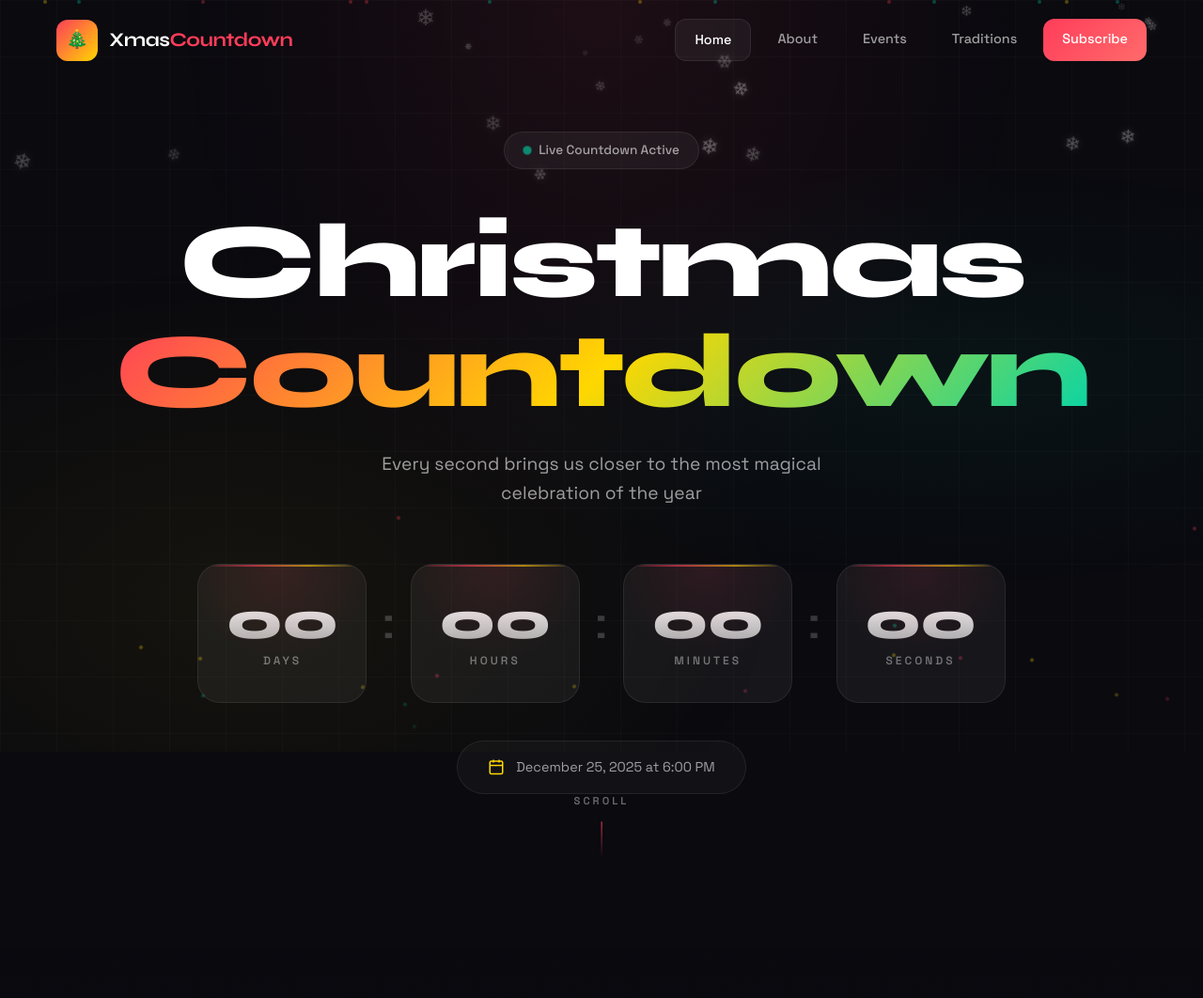
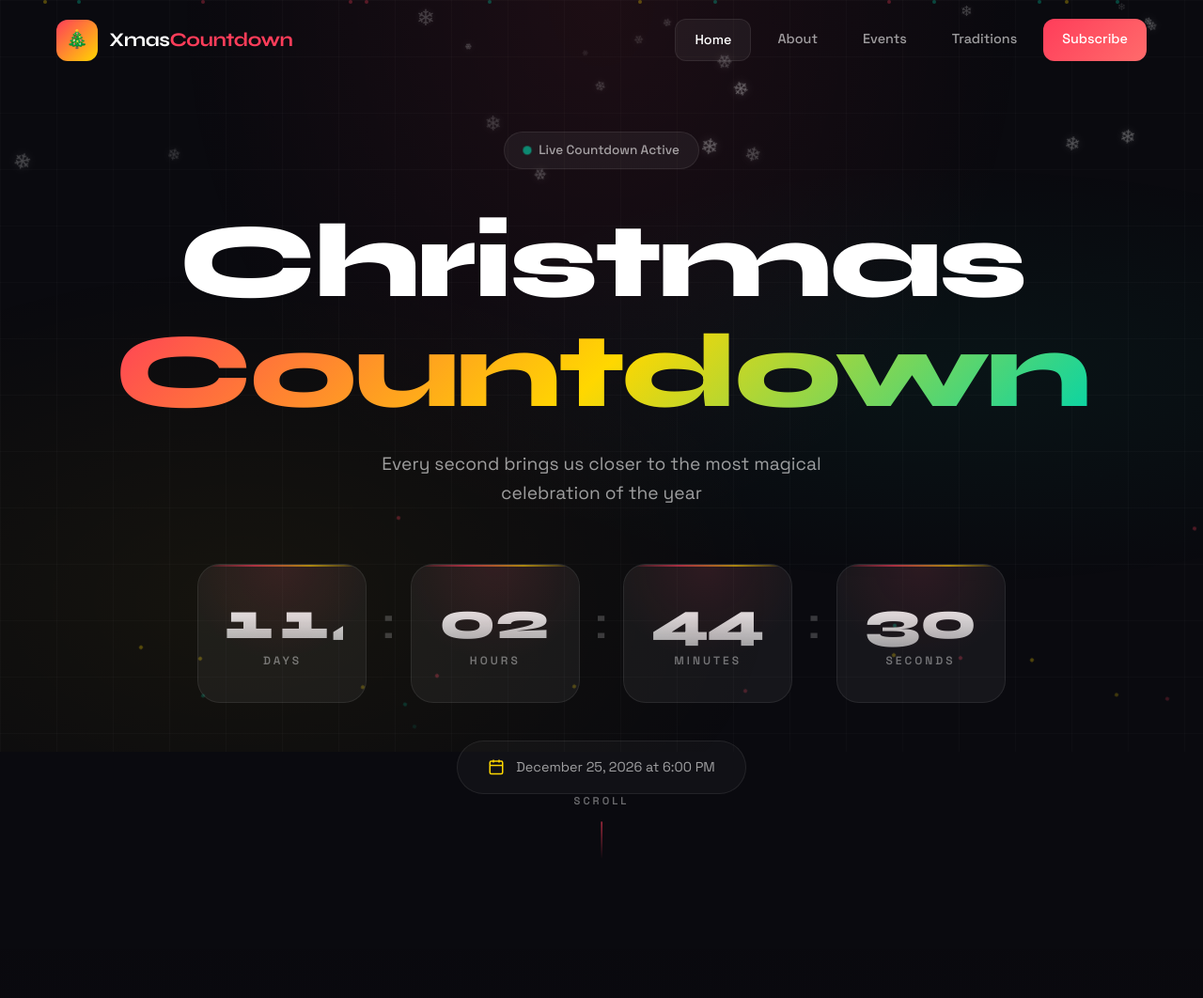
Before and after one commit to AvhadAnuja/avcoe_day, a plain HTML site: page index.html in a window 1280 px wide. Shown: the top 1062 px of the page at 94% size. Drawn offline with Linux system fonts and the light colour scheme.

Commit message:
Add files via upload

```diff
--- a/index.html
+++ b/index.html
@@ -80,7 +80,7 @@ https://templatemo.com/tm-605-xmas-countdown
                     <line x1="8" y1="2" x2="8" y2="6"></line>
                     <line x1="3" y1="10" x2="21" y2="10"></line>
                 </svg>
-                December 25, 2025 at 6:00 PM
+                <span id="targetDateText">December 25 at 6:00 PM</span>
             </div>
         </div>
 
--- a/templatemo-605-countdown-scripts.js
+++ b/templatemo-605-countdown-scripts.js
@@ -34,10 +34,22 @@ function createParticles() {
    }
 }
 
-// Countdown Timer - Target: December 25, 2025 at 6:00 PM
+// Countdown Timer - Target: the next upcoming December 25 at 6:00 PM
+
+function getNextChristmas() {
+   const now = new Date();
+   let year = now.getFullYear();
+   let christmas = new Date(year, 11, 25, 18, 0, 0);
+
+   // If this year's Christmas has already passed, count down to next year's
+   if (now.getTime() > christmas.getTime()) {
+      christmas = new Date(year + 1, 11, 25, 18, 0, 0);
+   }
+   return christmas;
+}
 
 function updateCountdown() {
-   const christmas = new Date('December 25, 2025 18:00:00').getTime();
+   const christmas = getNextChristmas().getTime();
    const now = new Date().getTime();
    const distance = christmas - now;
 
@@ -125,10 +137,20 @@ function setupNewsletter() {
    });
 }
 
+// Display the target date text (e.g. "December 25, 2026 at 6:00 PM")
+function setTargetDateText() {
+   const el = document.getElementById('targetDateText');
+   if (!el) return;
+   const christmas = getNextChristmas();
+   const options = { year: 'numeric', month: 'long', day: 'numeric' };
+   el.textContent = christmas.toLocaleDateString('en-US', options) + ' at 6:00 PM';
+}
+
 // Initialize
 document.addEventListener('DOMContentLoaded', () => {
    createParticles();
    updateCountdown();
+   setTargetDateText();
    setInterval(updateCountdown, 1000);
    setupNavigation();
    setupNewsletter();
```
Also changed, not shown: 1 other file.
